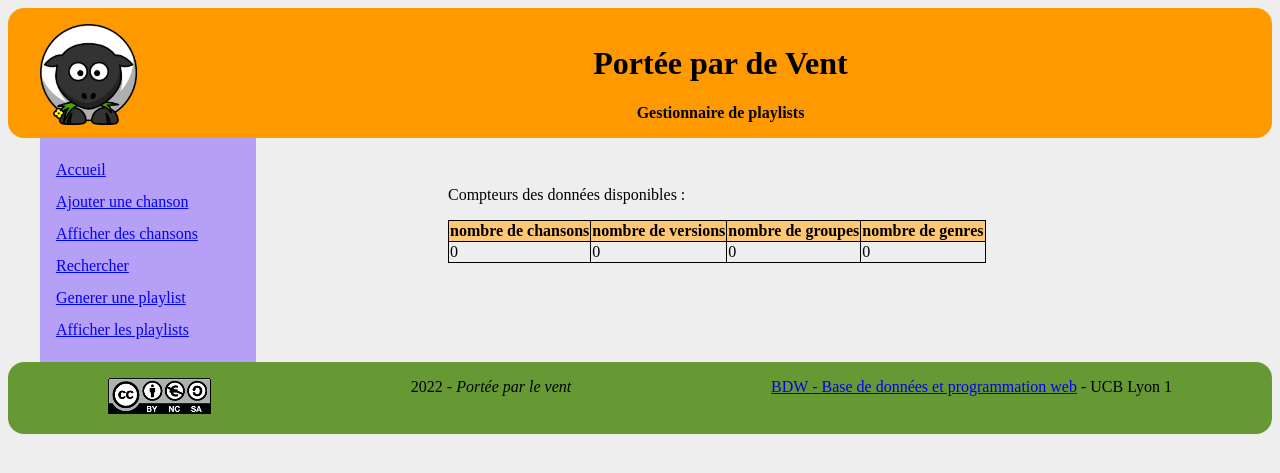
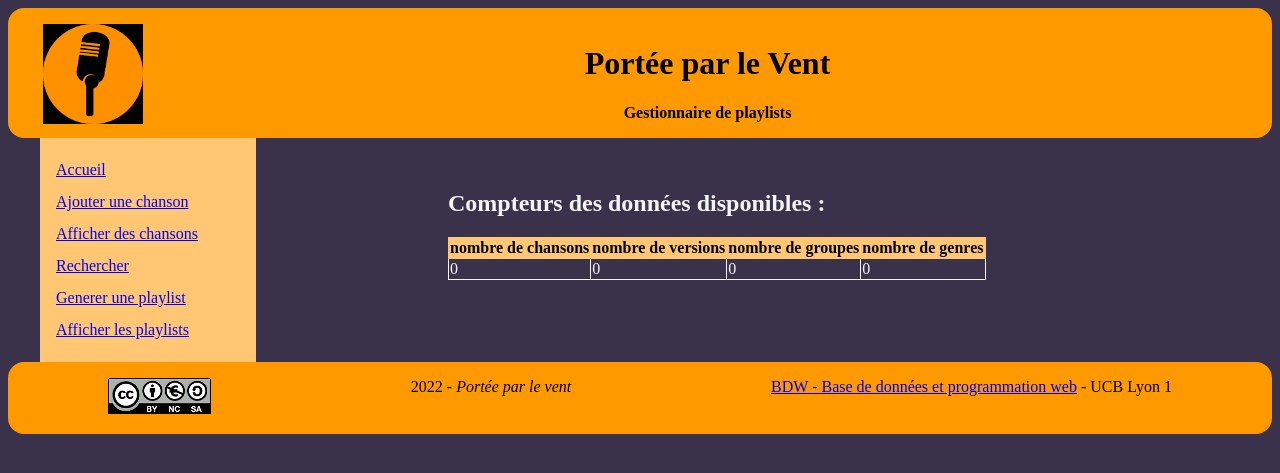
Before and after one commit to EnnyTiss/GESTIONNAIRE-PLAYLISTS-WEB-, a PHP site: page / in a window 1280 px wide. Shown: the top 473 px of the page. Run offline with PHP 8.4, Linux system fonts and the light colour scheme; data that the repository does not hold is empty.

Commit message:
css style

```diff
--- a/www/css/style.css
+++ b/www/css/style.css
@@ -1,5 +1,5 @@
 body {
-    background-color: #EEEEEE;
+    background-color: #3a324b;
 }
 
 header,
@@ -13,32 +13,23 @@ header {
     background-color: #FF9900;
     text-align: center;
     border-radius: 1em;
+    padding-left: 35px;
 }
 
-/*.titre {
-
-}*/
-
-.accueil {
-    border-color: #FF9900;
-}
-
-.image_accueil {
-    width: 50%;
-    height: 50%;
-}
 table{
     border-collapse: collapse;
 }
 
 
 th {
-    border : 1px solid black;
+    border : 1px solid #ffc773;
     background-color: #ffc773;
+    color: black;
 }
 
 td{
-    border: 1px solid black;
+    border: 1px solid whitesmoke;
+    color : whitesmoke;
 }
 
 
@@ -54,7 +45,7 @@ td{
 
 nav {
 	flex : 2;
-    background-color: #b59ff7;
+    background-color: #ffc773;
     padding-left: 1em;
     padding-right: 1em;
 	margin-left: 2em;
@@ -67,19 +58,30 @@ nav a {
 }
 
 nav a:visited {
-    color: #0000FF;
+    color: #8c00ff;
     text-decoration: none;
 }
 
 main {
 	flex : 10;
-    background-color: #EEEEEE;
+    background-color: #3a324b;
+    color: whitesmoke;
     padding-left: 6em;
+}
+
+main a {
+    color: #646eff ;
+    text-decoration: underline;
+}
+
+main a {
+    color: #b964ff ;
+    text-decoration: underline;
 }
 
 footer {
 	display: flex;
 	justify-content: space-around;
-    background-color: #669933;
+    background-color: #FF9900;
     border-radius: 1em;
 }
--- a/www/static/header.php
+++ b/www/static/header.php
@@ -2,11 +2,11 @@
 <header>
 	<div style="float:left;">
 		<a href="index.php">
-			<img src="img/sheep.png" width="60%" height="60%">
+			<img src="img/logo.png" width="100px" height="100px">
 		</a>
 	</div>
     <!-- le fameux titre <h1> à personnaliser ! faites-vous plaisir... -->
-	<h1 class="titre">Portée par de Vent</h1>
+	<h1 class="titre">Portée par le Vent</h1>
     <!-- NB : si vous souhaitez également modifier le titre qui apparait dans l'onglet du navigateur (ce qui serait logique !), c'est une métadonnée de la page (dans la balise <head> de index.php). -->
 	<strong><?= $baseline ?></strong>
 </header>
--- a/www/vues/vueAccueil.php
+++ b/www/vues/vueAccueil.php
@@ -1,16 +1,15 @@
 <main>
 
-	<div class "accueil"><p>Compteurs des données disponibles : </p>
+	<h2>Compteurs des données disponibles : </h2>
 
-	</div>
 
 	<table>
 	<thead>
 		<tr>
-			<th> nombre de chansons </th>
-			<th> nombre de versions </th>
-			<th> nombre de groupes </th>
-			<th> nombre de genres </th>
+			<th>   nombre de chansons   </th>
+			<th>   nombre de versions   </th>
+			<th>   nombre de groupes   </th>
+			<th>   nombre de genres   </th>
 		</tr>
 	</thead>
 	<tbody>
```
Also changed, not shown: www/modele/modele.php (+10 -27 lines), www/img/logo.png.
